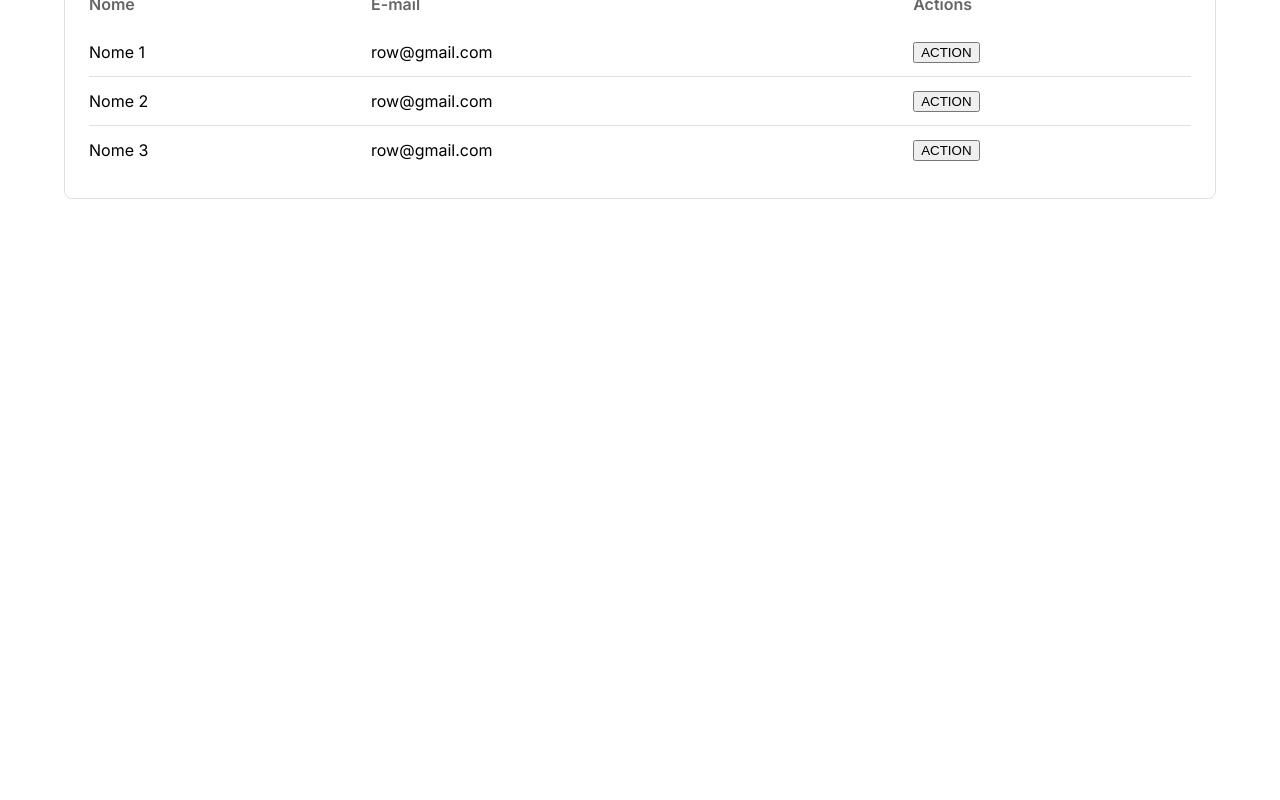
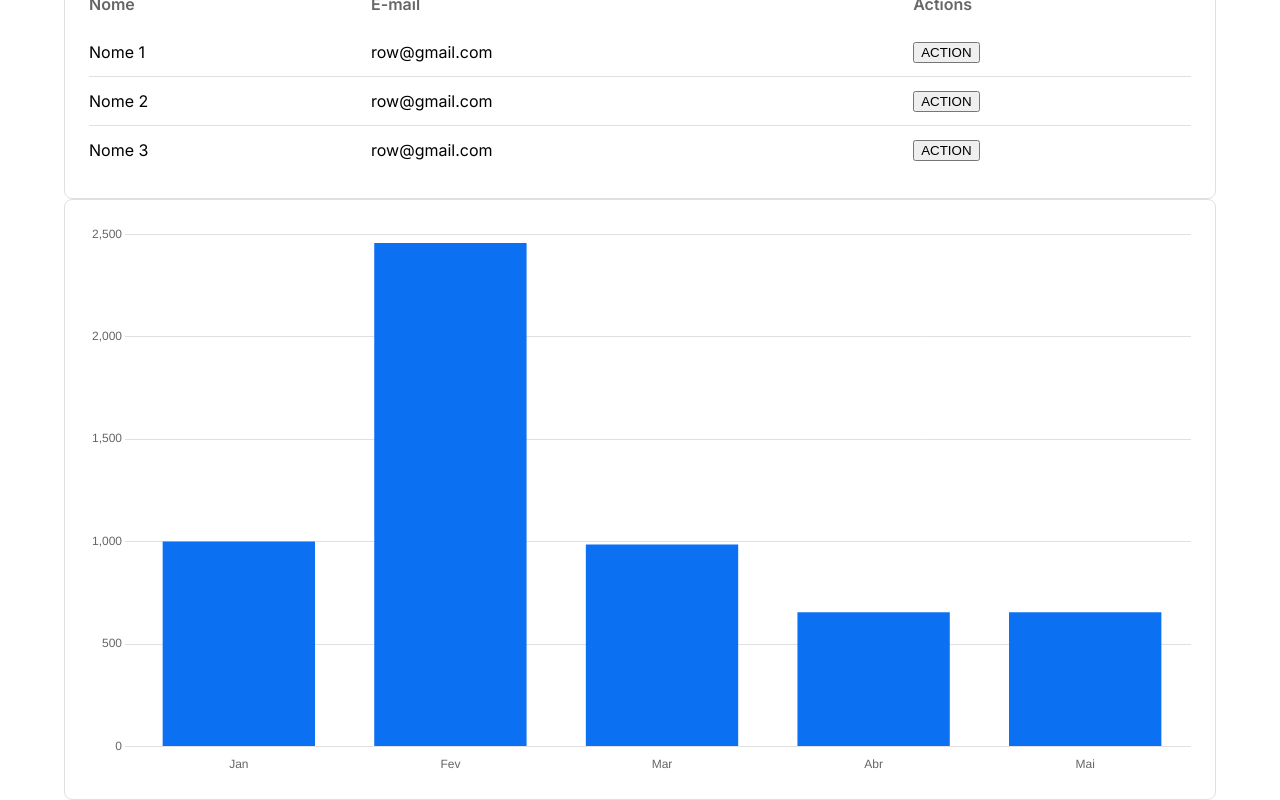
Before and after one commit to rubens-juniorr/dnc-sales-dashboard-rj, a React (Vite) app: page /home in a window 1280 px wide. Shown: the part 519-1319 px from the top of the page. Before the commit the page ends 800 px from the top, so only its background shows below. Built offline with nearby package versions, Linux system fonts and the light colour scheme.

Commit message:
feat/ Chart Componet

```diff
--- a/package.json
+++ b/package.json
@@ -14,7 +14,9 @@
     "@emotion/styled": "^11.13.0",
     "@mui/material": "^6.1.1",
     "@types/styled-components": "^5.1.34",
+    "chart.js": "^4.4.4",
     "react": "^18.3.1",
+    "react-chartjs-2": "^5.2.0",
     "react-dom": "^18.3.1",
     "react-router-dom": "^6.26.2",
     "styled-components": "^6.1.13"
--- /dev/null
+++ b/src/componets/CustomChart.tsx
@@ -0,0 +1,81 @@
+import { useTheme } from 'styled-components'
+import {
+  Chart as ChartJS,
+  CategoryScale,
+  LinearScale,
+  BarElement,
+  PointElement,
+  LineElement,
+  Title,
+  Tooltip,
+  Legend,
+} from 'chart.js'
+import { Line } from 'react-chartjs-2'
+import { Bar } from 'react-chartjs-2'
+import { CustomChartProps } from '@/types'
+
+ChartJS.register(
+  CategoryScale,
+  LinearScale,
+  BarElement,
+  PointElement,
+  LineElement,
+  Title,
+  Tooltip,
+  Legend
+)
+
+function CustomChart(props: CustomChartProps) {
+  const { data, labels, type } = props
+  const theme = useTheme()
+  const options = {
+    responsive: true,
+    scaleShowVerticalLines: false,
+    scales: {
+      x: {
+        border: {
+          display: false,
+        },
+        grid: {
+          display: false,
+        },
+        ticks: {
+          color: theme.typographies.subtitle,
+        },
+      },
+      y: {
+        border: {
+          display: false,
+        },
+        grid: {
+          color: theme.appDefaultStronke,
+        },
+        ticks: {
+          color: theme.typographies.subtitle,
+        },
+      },
+    },
+    plugins: {
+      legend: {
+        display: false,
+      },
+    },
+  }
+  const chartData = {
+    labels,
+    datasets: [
+      {
+        data: data,
+        borderColor: 'rgb(12, 112, 242)',
+        backgroundColor: 'rgba(12, 112, 242, 1)',
+      },
+    ],
+  }
+  return type === 'bar' ? (
+    <Bar options={options} data={chartData} />
+  ) : (
+    <Line options={options} data={chartData} />
+  )
+}
+
+export default CustomChart
--- a/src/componets/index.ts
+++ b/src/componets/index.ts
@@ -1,4 +1,5 @@
 export { default as AvatarList } from './AvatarList'
+export { default as CustomChart } from './CustomChart'
 export { default as CustomTable } from './CustomTable'
 export { default as FormComponent } from './FormComponent'
 export { default as Header } from './Header'
--- a/src/pages/Home.tsx
+++ b/src/pages/Home.tsx
@@ -1,4 +1,10 @@
-import { AvatarList, CardComponent, CustomTable, Header } from '@/componets'
+import {
+  AvatarList,
+  CardComponent,
+  CustomChart,
+  CustomTable,
+  Header,
+} from '@/componets'
 import { Container } from '@mui/material'
 import { currencConverter } from '@/uils'
 function Home() {
@@ -53,6 +59,13 @@
             rows={mockTableData.rows}
           />
         </CardComponent>
+        <CardComponent>
+          <CustomChart
+            labels={['Jan', 'Fev', 'Mar', 'Abr', 'Mai']}
+            data={[1000.12, 2456.54, 986.32, 654.89, 655.22, 454.22]}
+            type="bar"
+          />
+        </CardComponent>
       </Container>
     </>
   )
--- /dev/null
+++ b/src/types/customChart.d.ts
@@ -0,0 +1,5 @@
+export interface CustomChartProps {
+  labels: string[]
+  data: number[]
+  type: 'line' | 'bar'
+}
--- a/src/types/index.ts
+++ b/src/types/index.ts
@@ -1,5 +1,6 @@
 export * from './avatarList'
+export * from './customChart'
 export * from './customTable'
+export * from './formComponent'
 export * from './theme'
 export * from './typographies'
-export * from './formComponent'
```
Also changed, not shown: 1 other file (tests, documents, lock files or other folders).
